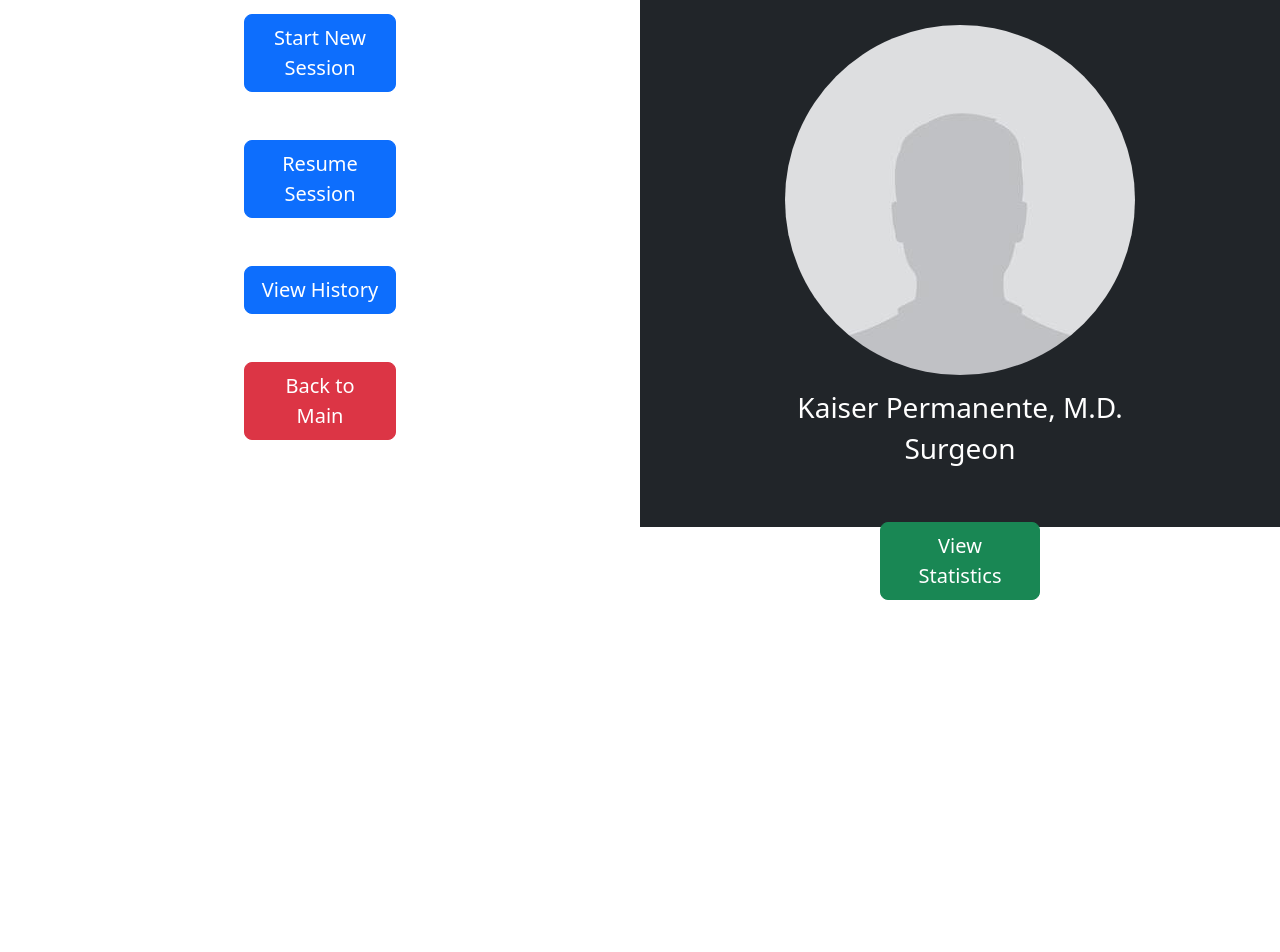
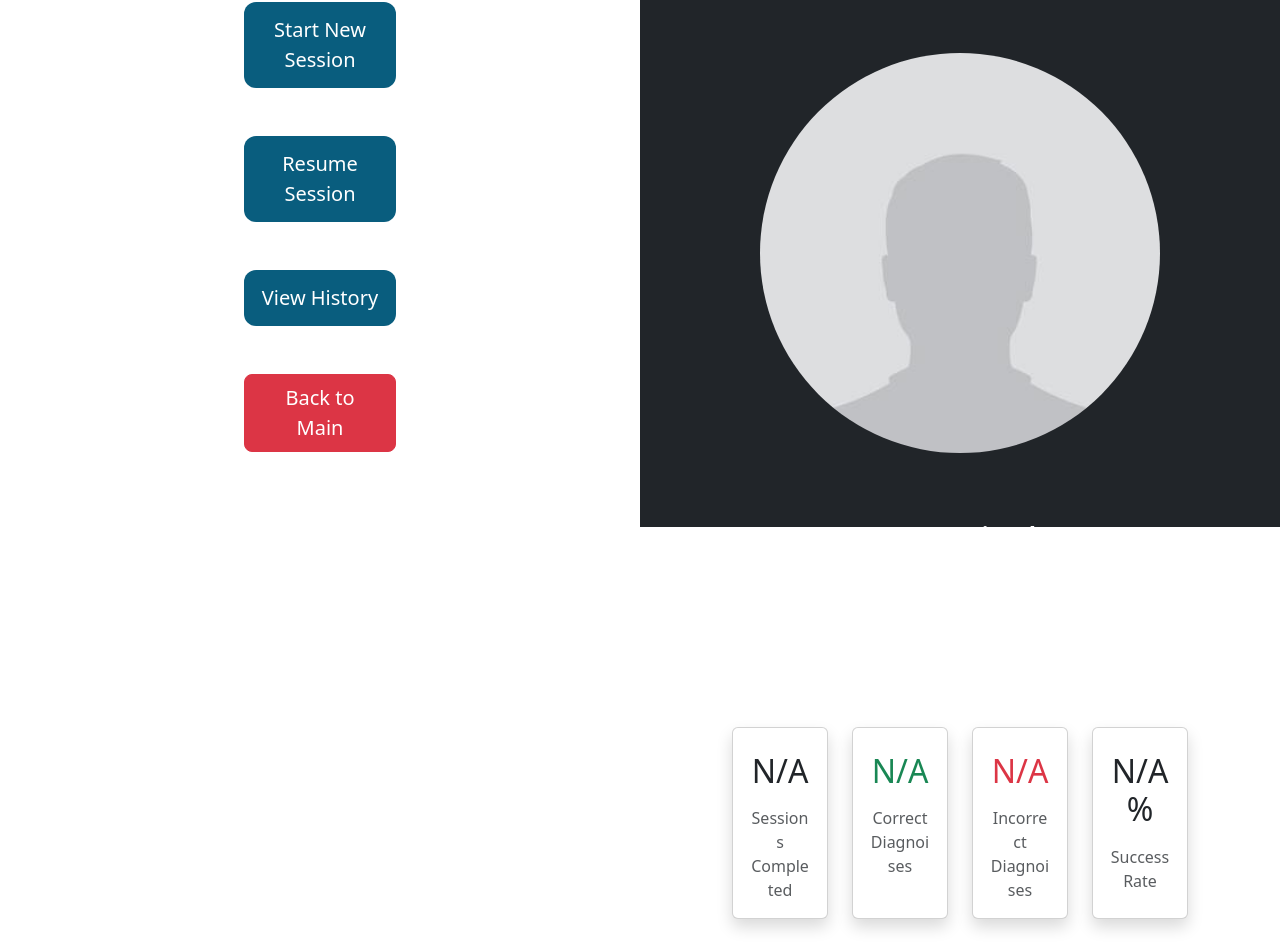
Before and after one commit to eddie-reyes/dtt, a React (Vite) app: page /menu in a window 1280 px wide. Shown: the part 273-1225 px from the top of the page. Before the commit the page ends 873 px from the top, so only its background shows below. Built offline with nearby package versions, Linux system fonts and the light colour scheme.

Commit message:
added api calls + stats to menu page

```diff
--- a/src/components/Menu/Menu.jsx
+++ b/src/components/Menu/Menu.jsx
@@ -1,10 +1,24 @@
 import { Link } from 'react-router-dom';
+import { useState, useEffect } from 'react';
 import '../scss/styles.scss';
 import styles from './Menu.module.css';
 import pfp from '../Menu/placeholder_pfp.jpg';
 import logo from '../../assets/logo.png';
 
 export default function Menu() {
+    const [user, setUser] = useState(null);
+
+    useEffect(() => {
+        const user = JSON.parse(localStorage.getItem('user'));
+
+        if (!user) {
+            console.warn('No user data found in localStorage');
+            return;
+        }
+
+        console.log('User data from localStorage:', user);
+        setUser(user);
+    }, []);
     return (
         <>
             <div className="d-flex" style={{ height: '100vh', width: '100vw' }}>
@@ -14,33 +28,124 @@
                 >
                     <img className="w-25" src={logo} alt="logo"></img>
 
-                    <Link to="/practice" className="btn btn-lg btn-primary w-25">
+                    <Link
+                        to="/practice"
+                        className="btn btn-lg  w-25"
+                        style={{
+                            background: 'var(--dark-teal)',
+                            color: 'white',
+                            padding: '12px',
+                            borderRadius: '12px',
+                        }}
+                    >
                         Start New Session
                     </Link>
-                    <Link to="/practice" className="btn btn-lg btn-primary w-25">
+                    <Link
+                        to="/practice"
+                        className="btn btn-lg  w-25"
+                        style={{
+                            background: 'var(--dark-teal)',
+                            color: 'white',
+                            padding: '12px',
+                            borderRadius: '12px',
+                        }}
+                    >
                         Resume Session
                     </Link>
-                    <Link to="/history" className="btn btn-lg btn-primary w-25">
+                    <Link
+                        to="/history"
+                        className="btn btn-lg  w-25"
+                        style={{
+                            background: 'var(--dark-teal)',
+                            color: 'white',
+                            padding: '12px',
+                            borderRadius: '12px',
+                        }}
+                    >
                         View History
                     </Link>
                     <Link to="/" className="btn btn-lg btn-danger w-25">
                         Back to Main
                     </Link>
-
                 </div>
 
-                <div className=" bg-dark text-white d-flex flex-column justify-content-between align-items-center" style={{ width: '50%' }}>
-                    <p className="display-4 m-5">Welcome Back, [firstName] [lastName]</p>
-                    <img src={pfp} className="rounded-circle" alt="pfp"></img>
-                    <p className="h3 mt-3">Kaiser Permanente, M.D.</p>
-                    <p className="h3">Surgeon</p>
-                    <button
-                        className="btn btn-lg btn-success  w-25 m-5"
-                    >
-                        <Link to="/stats" className={styles.link}>
-                            View Statistics
-                        </Link>
-                    </button>
+                <div
+                    className=" bg-dark text-white d-flex flex-column justify-content-between align-items-center py-5"
+                    style={{ width: '50%' }}
+                >
+                    <p className="display-4 m-5">
+                        Welcome Back, {user ? user.first_name : '[First Name]'}{' '}
+                        {user ? user.last_name : '[Last Name]'}
+                    </p>
+                    <div className="d-flex flex-column align-items-center gap-3 m-5">
+                        <img
+                            src={user ? user.profile_image_url : pfp}
+                            className="rounded-circle mb-5"
+                            style={{ width: '400px' }}
+                            alt="pfp"
+                        ></img>
+                        <h1>{user ? user.hospital : '[Hospital]'}</h1>
+                        <h3>{user ? user.role : '[Role]'}</h3>
+                    </div>
+                    <div class="container py-5 w-75">
+                        <div class="row row-cols-1 row-cols-md-4 g-4">
+                            <div class="col">
+                                <div class="card h-100 text-center shadow">
+                                    <div class="card-body">
+                                        <div class="display-4 text-primary mb-2">
+                                            <i class="bi bi-people"></i>
+                                        </div>
+                                        <h2 class="card-title mb-3">
+                                            {user ? user.stats.total_sessions_completed : 'N/A'}
+                                        </h2>
+                                        <p class="card-text text-muted">Sessions Completed</p>
+                                    </div>
+                                </div>
+                            </div>
+
+                            <div class="col">
+                                <div class="card h-100 text-center shadow">
+                                    <div class="card-body">
+                                        <div class="display-4 text-success mb-2">
+                                            <i class="bi bi-graph-up"></i>
+                                        </div>
+                                        <h2 class="card-title mb-3 text-success">
+                                            {user ? user.stats.correct_count : 'N/A'}
+                                        </h2>
+                                        <p class="card-text text-muted">Correct Diagnoises</p>
+                                    </div>
+                                </div>
+                            </div>
+
+                            <div class="col">
+                                <div class="card h-100 text-center shadow">
+                                    <div class="card-body">
+                                        <div class="display-4 text-warning mb-2">
+                                            <i class="bi bi-star"></i>
+                                        </div>
+                                        <h2 class="card-title mb-3 text-danger">
+                                            {user ? user.stats.incorrect_count : 'N/A'}
+                                        </h2>
+                                        <p class="card-text text-muted">Incorrect Diagnoises</p>
+                                    </div>
+                                </div>
+                            </div>
+
+                            <div class="col">
+                                <div class="card h-100 text-center shadow">
+                                    <div class="card-body">
+                                        <div class="display-4 text-danger mb-2">
+                                            <i class="bi bi-clock-history"></i>
+                                        </div>
+                                        <h2 class="card-title mb-3">
+                                            {user ? user.stats.correct_ratio.toFixed(2) : 'N/A'}%
+                                        </h2>
+                                        <p class="card-text text-muted">Success Rate</p>
+                                    </div>
+                                </div>
+                            </div>
+                        </div>
+                    </div>
                 </div>
             </div>
         </>
```
